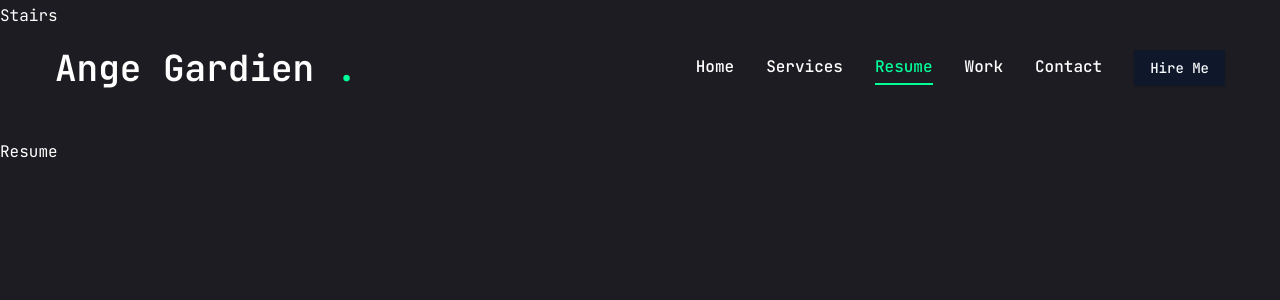
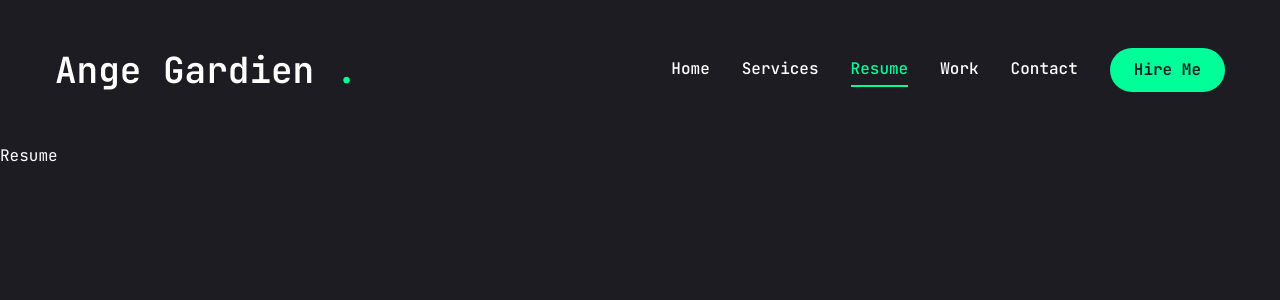
Before and after one commit to ange-gardien1/my-portfolio, a Next.js app: page /resume in a window 1280 px wide. Shown: the top 300 px of the page. Built offline with nearby package versions, Linux system fonts and the light colour scheme.

Commit message:
animation

```diff
--- /dev/null
+++ b/components/Mobilenav.jsx
@@ -0,0 +1,66 @@
+"use client";
+
+import { usePathname } from "next/navigation";
+import { Sheet, SheetContent, SheetTrigger } from "./ui/sheet";
+import { CiMenuFries } from "react-icons/ci";
+import Link from "next/link";
+
+const links = [
+  {
+    name: "home",
+    path: "/",
+  },
+  {
+    name: "service",
+    path: "/services",
+  },
+  {
+    name: "resume",
+    path: "/resume",
+  },
+  {
+    name: "work",
+    path: "/work",
+  },
+  {
+    name: "contact",
+    path: "/contact",
+  },
+];
+function Mobilenav() {
+  const pathname = usePathname();
+  return (
+    <Sheet>
+      <SheetTrigger className=" flex justify-center items-center">
+        <CiMenuFries className="text-[32px] text-accent" />
+      </SheetTrigger>
+      <SheetContent className="flex flex-col">
+        <div className="mt-32 mb-40 text-center text-2xl">
+          <Link href="/">
+            <h1 className="text-4xl font-semibold">
+              Ange Gardien <span className="text-accent">.</span>
+            </h1>
+          </Link>
+        </div>
+        <nav className="flex flex-col justify-center items-center gap-8">
+          {links.map((link, index) => {
+            return (
+              <Link
+                href={link.path}
+                key={index}
+                className={`${
+                  link.path === pathname &&
+                  "text-accent border-b-2 border-accent"
+                }text-xl capitalize hover:text-accent transition-all`}
+              >
+                {link.name}
+              </Link>
+            );
+          })}
+        </nav>
+      </SheetContent>
+    </Sheet>
+  );
+}
+
+export default Mobilenav;
--- a/components/StairTransition.jsx
+++ b/components/StairTransition.jsx
@@ -10,11 +10,18 @@
       <AnimatePresence mode="wait">
         <div key={pathname}>
           <div className="h-screen w-screen fixed top-0 left-0 right-0 pointer-events-none z-40 flex">
-           <Stairs/>
+            <Stairs />
           </div>
+          <motion.div
+            className="h-screen w-screen fixed bg-primary top-0  pointer-events-none"
+            initial={{ opacity: 1 }}
+            animate={{
+              opacity: 0,
+              transition: { delay: 1, duration: 0.4, ease: "easeInOut" },
+            }}
+          ></motion.div>
         </div>
       </AnimatePresence>
-
     </>
   );
 }
--- a/components/Stairs.jsx
+++ b/components/Stairs.jsx
@@ -1,9 +1,45 @@
-import React from 'react'
+import { animate, motion } from "framer-motion";
 
-function Stairs() {
+const stairAnimation = {
+  initial: {
+    top: "0%",
+  },
+  animate: {
+    top: "100%",
+  },
+  exit: {
+    top: ["100%", "0%"],
+  },
+};
+
+const reverseIndex = (index) => {
+  const totalSteps = 6;
+  return totalSteps - index - 1;
+};
+
+const Stairs = () => {
   return (
-    <div>Stairs</div>
-  )
-}
+    <>
+      {[...Array(6)].map((_, index) => {
+        return(
+            <motion.div
+            key={index}
+            variants={stairAnimation}
+            initial="initial"
+            animate="animate"
+            exit="exit"
+            transition={{
+              duration: 0.4,
+              ease: "easeInOut",
+              delay: reverseIndex(index) * 0.1,
+            }}
+            className="h-full w-full bg-white relative"
+          />
+        );
 
-export default Stairs
+      })}
+    </>
+  );
+};
+
+export default Stairs;
--- a/components/header.jsx
+++ b/components/header.jsx
@@ -1,6 +1,7 @@
 import Link from "next/link"
 import Navbar from "./Nav"
 import { Button } from "./ui/button"
+import Mobilenav from "./Mobilenav"
 
 const Header = () => {
   return (
@@ -18,7 +19,7 @@
             </Link>
             </div>
             <div className="xl:hidden">
-               Mobile Nav
+               <Mobilenav/>
             </div>
         </div>
     </header>
--- a/components/ui/button.jsx
+++ b/components/ui/button.jsx
@@ -5,26 +5,21 @@
 import { cn } from "@/lib/utils"
 
 const buttonVariants = cva(
-  "inline-flex items-center justify-center gap-2 whitespace-nowrap rounded-md text-sm font-medium transition-colors focus-visible:outline-none focus-visible:ring-1 focus-visible:ring-slate-950 disabled:pointer-events-none disabled:opacity-50 [&_svg]:pointer-events-none [&_svg]:size-4 [&_svg]:shrink-0 dark:focus-visible:ring-slate-300",
+  "inline-flex items-center justify-center whitespace-nowrap rounded-full text-base font-semibold ring-offset-white transition-colors ",
   {
     variants: {
       variant: {
         default:
-          "bg-slate-900 text-slate-50 shadow hover:bg-slate-900/90 dark:bg-slate-50 dark:text-slate-900 dark:hover:bg-slate-50/90",
-        destructive:
-          "bg-red-500 text-slate-50 shadow-sm hover:bg-red-500/90 dark:bg-red-900 dark:text-slate-50 dark:hover:bg-red-900/90",
-        outline:
-          "border border-slate-200 bg-white shadow-sm hover:bg-slate-100 hover:text-slate-900 dark:border-slate-800 dark:bg-slate-950 dark:hover:bg-slate-800 dark:hover:text-slate-50",
-        secondary:
-          "bg-slate-100 text-slate-900 shadow-sm hover:bg-slate-100/80 dark:bg-slate-800 dark:text-slate-50 dark:hover:bg-slate-800/80",
-        ghost: "hover:bg-slate-100 hover:text-slate-900 dark:hover:bg-slate-800 dark:hover:text-slate-50",
-        link: "text-slate-900 underline-offset-4 hover:underline dark:text-slate-50",
+          "bg-accent text-primary hover:bg-accent-hover",
+        primary:
+          "bg-primary text-white",
+          outline:"border border-accent bg-transparent text-accent hover:bg-accent hover:text-primary",
+
       },
       size: {
-        default: "h-9 px-4 py-2",
-        sm: "h-8 rounded-md px-3 text-xs",
-        lg: "h-10 rounded-md px-8",
-        icon: "h-9 w-9",
+        default: "h-[44px] px-6",
+        md: "h-[48px] px-6",
+        lg: "h-[56px] px-8 text-sm uppercase tracking-[2px]",
       },
     },
     defaultVariants: {
--- a/components/ui/sheet.jsx
+++ b/components/ui/sheet.jsx
@@ -5,6 +5,8 @@
 import { cva } from "class-variance-authority";
 
 import { cn } from "@/lib/utils"
+
+
 
 const Sheet = SheetPrimitive.Root
 
@@ -26,7 +28,7 @@
 SheetOverlay.displayName = SheetPrimitive.Overlay.displayName
 
 const sheetVariants = cva(
-  "fixed z-50 gap-4 bg-white p-6 shadow-lg transition ease-in-out data-[state=closed]:duration-300 data-[state=open]:duration-500 data-[state=open]:animate-in data-[state=closed]:animate-out dark:bg-slate-950",
+  "fixed z-50 gap-4 bg-primary p-6 shadow-lg transition ease-in-out data-[state=closed]:duration-300 data-[state=open]:duration-500 data-[state=open]:animate-in data-[state=closed]:animate-out dark:bg-slate-950",
   {
     variants: {
       side: {
@@ -35,7 +37,7 @@
           "inset-x-0 bottom-0 border-t data-[state=closed]:slide-out-to-bottom data-[state=open]:slide-in-from-bottom",
         left: "inset-y-0 left-0 h-full w-3/4 border-r data-[state=closed]:slide-out-to-left data-[state=open]:slide-in-from-left sm:max-w-sm",
         right:
-          "inset-y-0 right-0 h-full w-3/4 border-l data-[state=closed]:slide-out-to-right data-[state=open]:slide-in-from-right sm:max-w-sm",
+          "inset-y-0 right-0 h-full w-3/4  data-[state=closed]:slide-out-to-right data-[state=open]:slide-in-from-right sm:max-w-sm",
       },
     },
     defaultVariants: {
@@ -49,8 +51,8 @@
     <SheetOverlay />
     <SheetPrimitive.Content ref={ref} className={cn(sheetVariants({ side }), className)} {...props}>
       <SheetPrimitive.Close
-        className="absolute right-4 top-4 rounded-sm opacity-70 ring-offset-white transition-opacity hover:opacity-100 focus:outline-none focus:ring-2 focus:ring-slate-950 focus:ring-offset-2 disabled:pointer-events-none data-[state=open]:bg-slate-100 dark:ring-offset-slate-950 dark:focus:ring-slate-300 dark:data-[state=open]:bg-slate-800">
-        <Cross2Icon className="h-4 w-4" />
+        className="absolute right-8 top-8 transition-opacity outline-none">
+        <Cross2Icon className="h-4 w-4 text-accent" />
         <span className="sr-only">Close</span>
       </SheetPrimitive.Close>
       {children}
--- a/package.json
+++ b/package.json
@@ -23,6 +23,7 @@
     "next": "14.2.15",
     "react": "^18",
     "react-dom": "^18",
+    "react-icons": "^5.3.0",
     "tailwind-merge": "^2.5.4",
     "tailwindcss-animate": "^1.0.7"
   },
```
Also changed, not shown: 1 other file (tests, documents, lock files or other folders).
